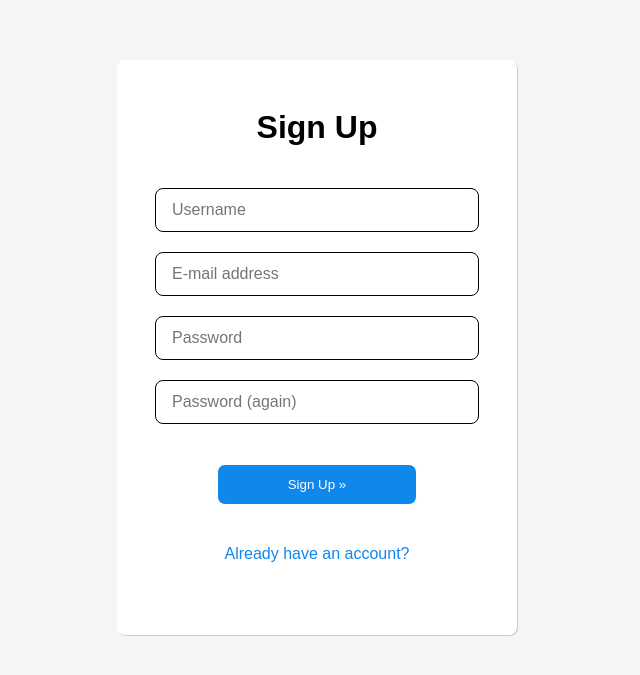
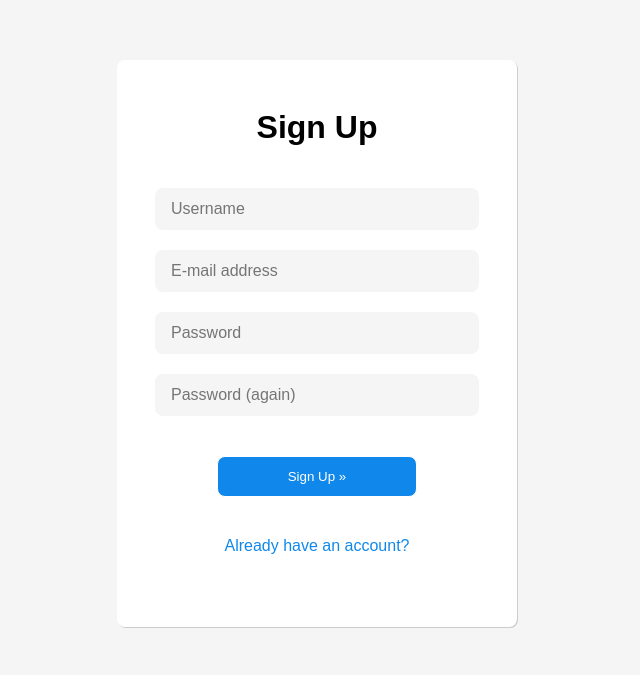
Before and after one commit to Arc-Data/BlogAppV2, a Django app: page /accounts/signup/ in a window 1280 px wide. Shown: the part 60-735 px from the top of the page, without its empty margins (323-963 px from the left). Run offline with Django 4.2, Linux system fonts and the light colour scheme.

Commit message:
Form readjustments

```diff
--- a/static/css/style.css
+++ b/static/css/style.css
@@ -179,8 +179,8 @@ nav {
 
 .form-group > input {
 	width: 100%;
-	background: transparent;
-	border: 1px solid black;
+	background: #f5f5f5f5;
+	border: none;
 	border-radius: 8px;
 	padding: 12px 16px;
 	color: black;
```
